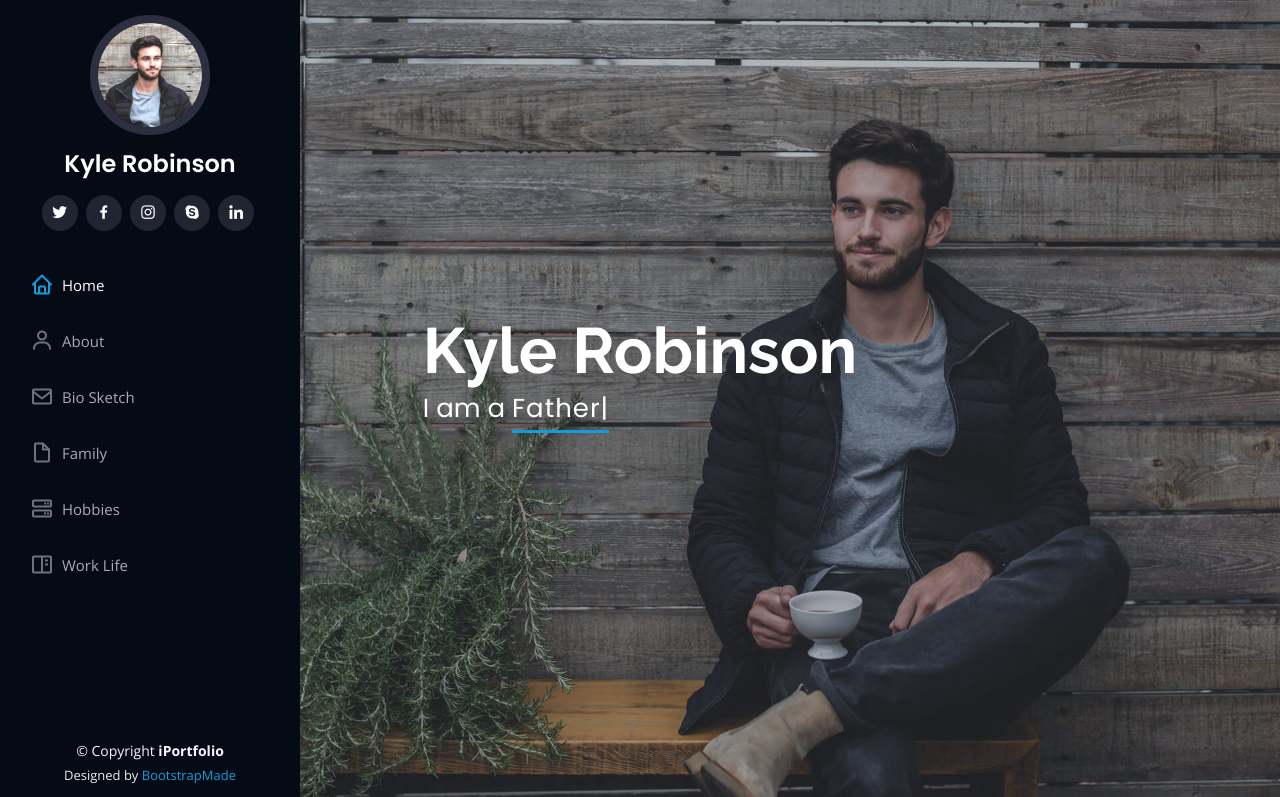
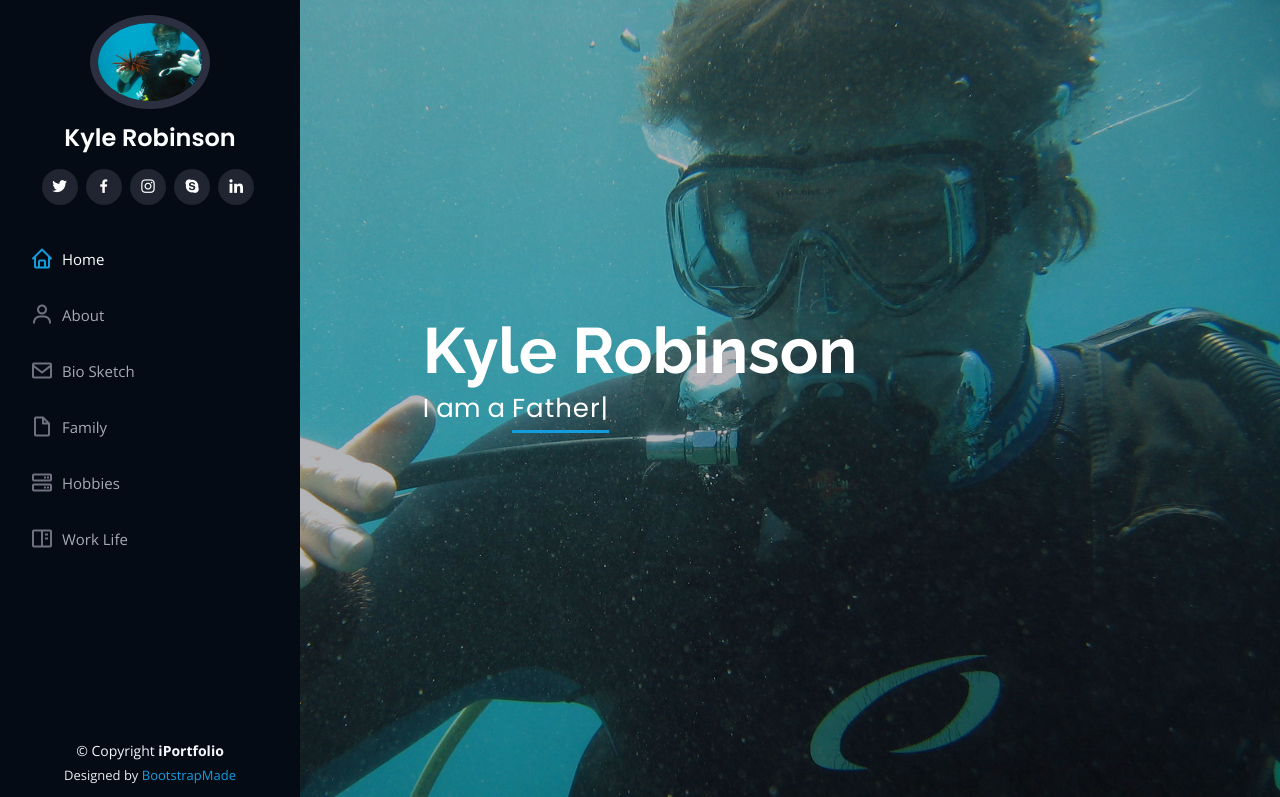
Before and after one commit to KRobinson10000/KRobinson10000.github.io, a plain HTML site: page index.html in a window 1280 px wide. Shown: the top 797 px of the page. Drawn offline with nearby package versions, Linux system fonts and the light colour scheme.

Commit message:
Updating images

```diff
--- a/assets/css/style.css
+++ b/assets/css/style.css
@@ -213,7 +213,7 @@ h1, h2, h3, h4, h5, h6 {
 #hero {
   width: 100%;
   height: 100vh;
-  background: url("../img/hero-bg.jpg") top center;
+  background: url("../../images/profile-pic.jpg") top center;
   background-size: cover;
 }
 
--- a/index.html
+++ b/index.html
@@ -47,7 +47,7 @@
     <div class="d-flex flex-column">
 
       <div class="profile">
-        <img src="assets/img/profile-img.jpg" alt="" class="img-fluid rounded-circle">
+        <img src="images/nav-pic.jpg" alt="" class="img-fluid rounded-circle">
         <h1 class="text-light"><a href="index.html">Kyle Robinson</a></h1>
         <div class="social-links mt-3 text-center">
           <a href="#" class="twitter"><i class="bx bxl-twitter"></i></a>
```
Also changed, not shown: images/nav-pic.jpg (added), images/profile-pic.jpg (added).
